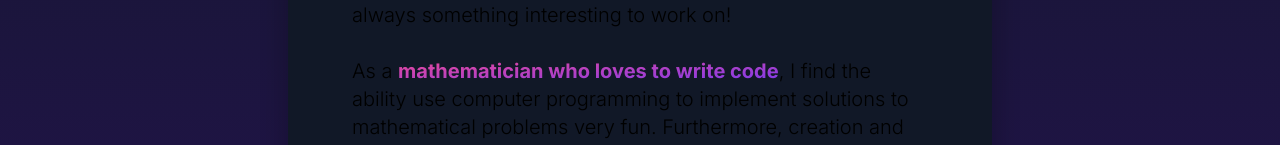
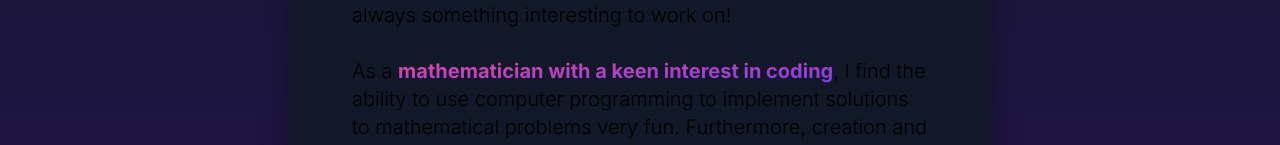
Before and after one commit to mctripp10/mctripp10.github.io, a Next.js app: page /about in a window 1280 px wide. Shown: the part 491-636 px from the top of the page. Built offline with nearby package versions, Linux system fonts and the light colour scheme.

Commit message:
Update about text
Changed some wording and fixed a typo

```diff
--- a/app/about/page.js
+++ b/app/about/page.js
@@ -32,11 +32,11 @@ export default function About() {
 
                   As a {' '}
                   <span className="font-bold bg-gradient-to-br from-pink-500 to-violet-600 text-transparent bg-clip-text">
-                  mathematician who loves to write code
+                  mathematician with a keen interest in coding
                   </span>
-                  , I find the ability use computer programming to implement solutions to mathematical problems very fun.
+                  , I find the ability to use computer programming to implement solutions to mathematical problems very fun.
                   Furthermore, creation and development have always been a passion of mine, so I love exploring what is possible to build with the technologies at my disposal.
-                  The process of building something from nothing and then finding ways to use that creation to solve real-world problems is particularly gratifying to me. <br /><br />
+                  The process of creating something from nothing and then finding ways to use that creation to solve real-world problems is particularly gratifying to me. <br /><br />
 
                   Prior to my work as a data analyst, I worked as a desktop support student tech for Westminster College&apos;s ITS department for almost the entirety of my college career.
                   I graduated from Westminster College in May 2023 with a {' '}
```
